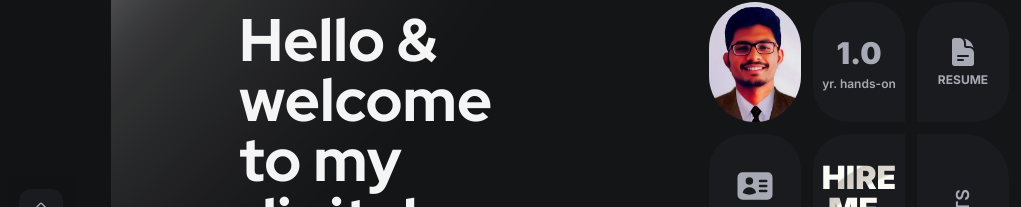
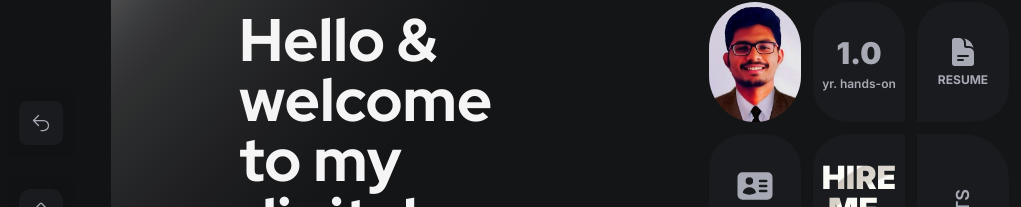
Before and after one commit to mdazlaanzubair/the-chronicles-of-UI-UX, a Next.js app: page / in a window 1280 px wide. Shown: the part 127-334 px from the top of the page, without its empty margins (1-1022 px from the left). Built offline with nearby package versions, Linux system fonts and the light colour scheme.

Commit message:
sidebar fixed

```diff
--- a/app/components/navigation/SideBar.jsx
+++ b/app/components/navigation/SideBar.jsx
@@ -17,9 +17,9 @@ const SideBar = () => {
     >
       <div
         className={`flex items-center justify-center bg-base-300/80 flex-col p-3 rounded-lg ${
-          isMenuOpen || activeSection !== "/"
+          isMenuOpen
             ? "translate-x-2 opacity-100"
-            : "-translate-x-full -left-full opacity-0 lg:translate-x-2 lg:left-0"
+            : "-translate-x-full -left-full opacity-0 lg:opacity-100 lg:translate-x-2 lg:left-0"
         } transition-all ease-in-out duration-300`}
       >
         <button
```
